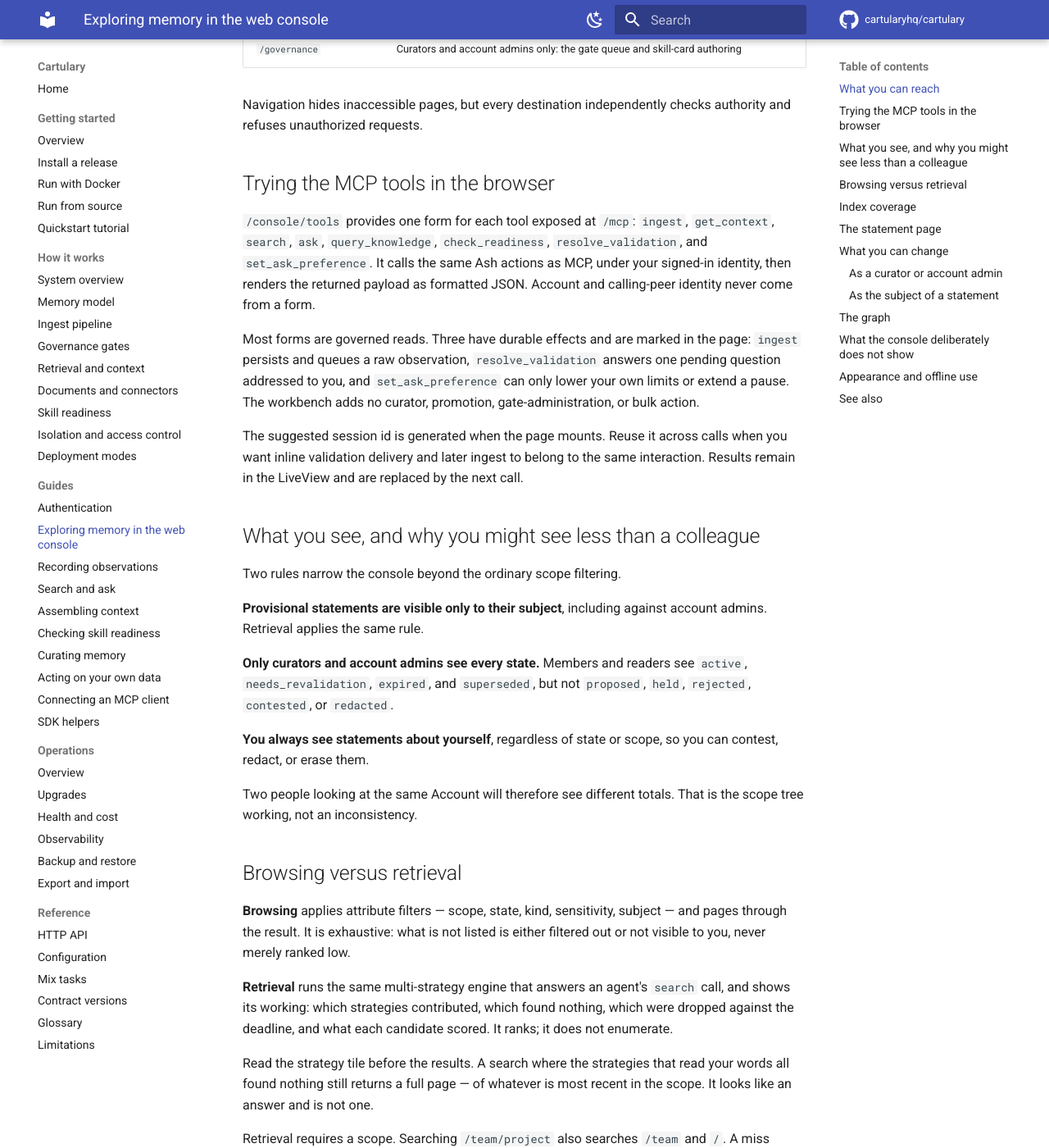
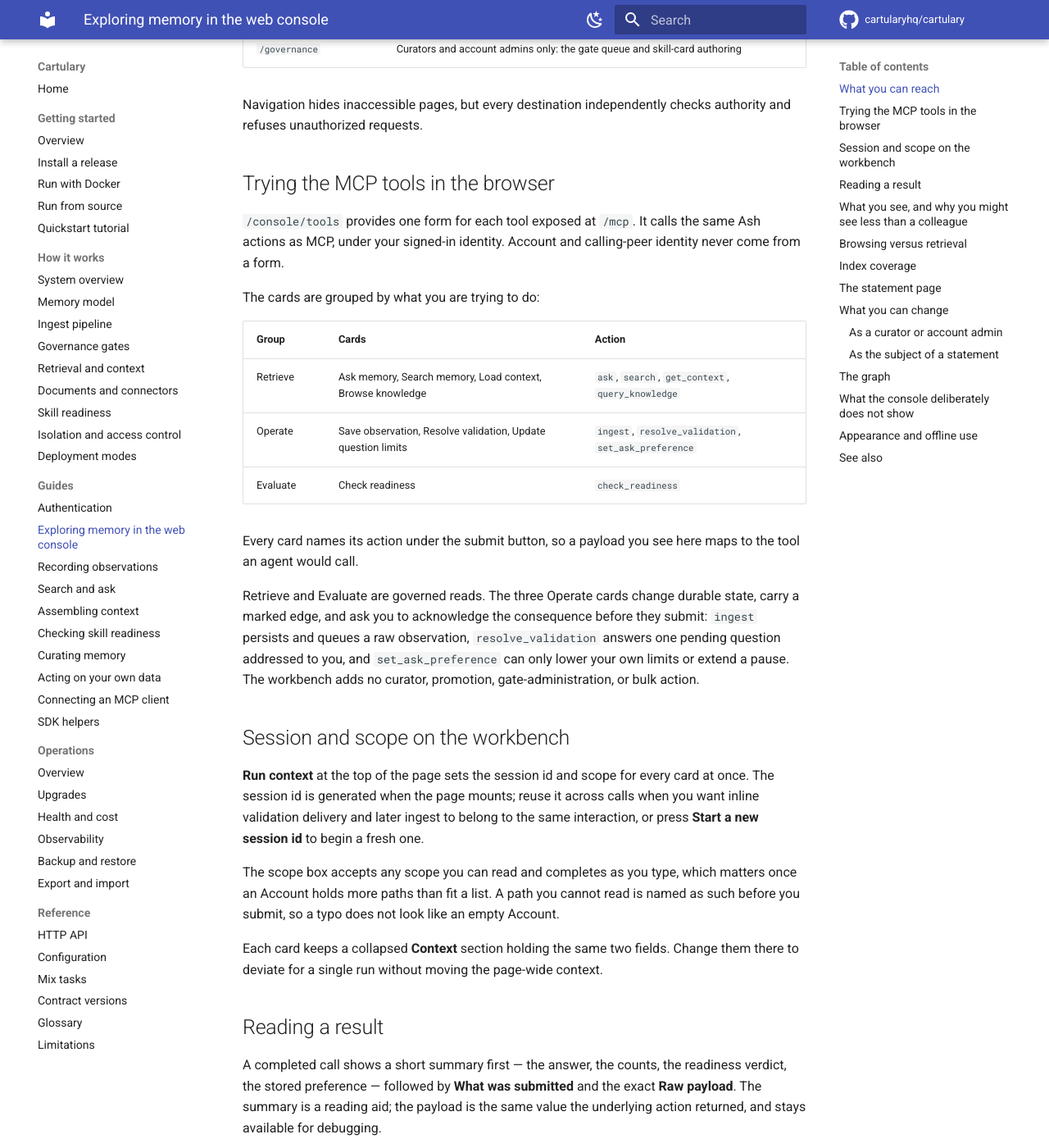
Before and after one commit to cartularyhq/cartulary, an MkDocs documentation site: the page built from docs/guides/web-console.md, in a window 1280 px wide and 1400 px high, scrolled down 1032 px. Shown: the whole window at 82% size. Built offline with MkDocs 1.6.1 and Material for MkDocs 9.7.7, drawn with Linux system fonts in a browser that asks for light colours; comment, search, counter and statistics services are not loaded; some of the changed text lies outside the part shown.

Commit message:
Make the console tool workbench task-oriented
The workbench read as a raw API catalogue: eight equally weighted cards
named after internal actions, session and scope repeated on nearly every
one, `Run <action>` submit labels, and a pretty-printed payload under a
generic heading as the only interpretation of a result.

Group the cards by intent (retrieve, operate, evaluate), title and label
them by what they do, and keep the action name as secondary detail. Carry
one page-wide run context that every card starts from, with a collapsed
per-card override, and complete scope paths as you type so the control
stays usable as an Account grows. Give state-changing cards a marked edge,
a glyphed badge, and an acknowledgement of the consequence before submit,
so read and write are distinguishable without relying on colour.

Summarize a result before dumping it, keep what was submitted alongside
it, and hold a bounded run history in the page so a failure no longer
discards the context of the runs that succeeded. Grouping, labelling, and
the acknowledgement are presentation only: the submitted arguments remain
each action's declared arguments, and the operation layer still authorizes
every write.

The narrow-viewport rules for the workbench sat above the grid templates
they were meant to override and never applied; move them below so the page
actually collapses to one column, and pin the active navigation item while
the sidebar scrolls horizontally.

Closes #102

Co-Authored-By: Claude Opus 5 <noreply@anthropic.com>

```diff
--- a/docs/guides/web-console.md
+++ b/docs/guides/web-console.md
@@ -35,22 +35,54 @@ checks authority and refuses unauthorized requests.
 
 ## Trying the MCP tools in the browser
 
-`/console/tools` provides one form for each tool exposed at `/mcp`: `ingest`,
-`get_context`, `search`, `ask`, `query_knowledge`, `check_readiness`,
-`resolve_validation`, and `set_ask_preference`. It calls the same Ash actions
-as MCP, under your signed-in identity, then renders the returned payload as
-formatted JSON. Account and calling-peer identity never come from a form.
+`/console/tools` provides one form for each tool exposed at `/mcp`. It calls
+the same Ash actions as MCP, under your signed-in identity. Account and
+calling-peer identity never come from a form.
 
-Most forms are governed reads. Three have durable effects and are marked in
-the page: `ingest` persists and queues a raw observation,
+The cards are grouped by what you are trying to do:
+
+| Group | Cards | Action |
+| --- | --- | --- |
+| Retrieve | Ask memory, Search memory, Load context, Browse knowledge | `ask`, `search`, `get_context`, `query_knowledge` |
+| Operate | Save observation, Resolve validation, Update question limits | `ingest`, `resolve_validation`, `set_ask_preference` |
+| Evaluate | Check readiness | `check_readiness` |
+
+Every card names its action under the submit button, so a payload you see here
+maps to the tool an agent would call.
+
+Retrieve and Evaluate are governed reads. The three Operate cards change
+durable state, carry a marked edge, and ask you to acknowledge the consequence
+before they submit: `ingest` persists and queues a raw observation,
 `resolve_validation` answers one pending question addressed to you, and
 `set_ask_preference` can only lower your own limits or extend a pause. The
 workbench adds no curator, promotion, gate-administration, or bulk action.
 
-The suggested session id is generated when the page mounts. Reuse it across
+## Session and scope on the workbench
+
+**Run context** at the top of the page sets the session id and scope for every
+card at once. The session id is generated when the page mounts; reuse it across
 calls when you want inline validation delivery and later ingest to belong to
-the same interaction. Results remain in the LiveView and are replaced by the
-next call.
+the same interaction, or press **Start a new session id** to begin a fresh one.
+
+The scope box accepts any scope you can read and completes as you type, which
+matters once an Account holds more paths than fit a list. A path you cannot
+read is named as such before you submit, so a typo does not look like an empty
+Account.
+
+Each card keeps a collapsed **Context** section holding the same two fields.
+Change them there to deviate for a single run without moving the page-wide
+context.
+
+## Reading a result
+
+A completed call shows a short summary first — the answer, the counts, the
+readiness verdict, the stored preference — followed by **What was submitted**
+and the exact **Raw payload**. The summary is a reading aid; the payload is the
+same value the underlying action returned, and stays available for debugging.
+
+Up to five runs are kept under **Earlier runs** so you can compare a call with
+the one before it. They live in the page only: a reload starts empty, and a
+failed call leaves earlier results in place.
 
 ## What you see, and why you might see less than a colleague
 
```
Also changed, not shown: priv/static/assets/console.css (+189 -8 lines), specs/architecture/browser-console.md (+13 -0 lines), 2 other files.
